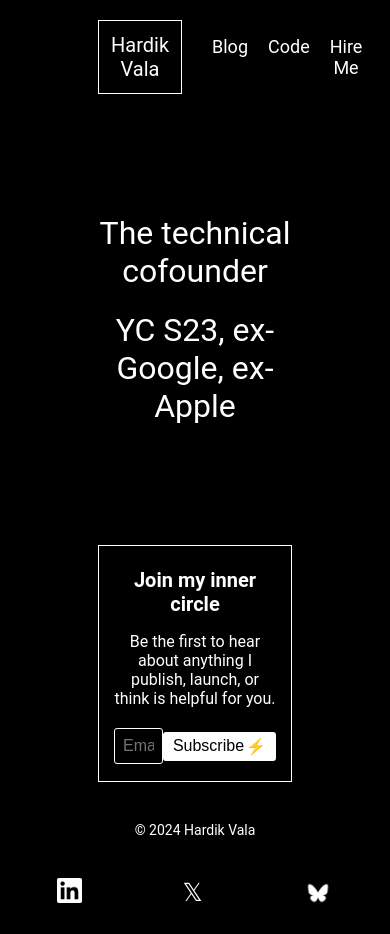
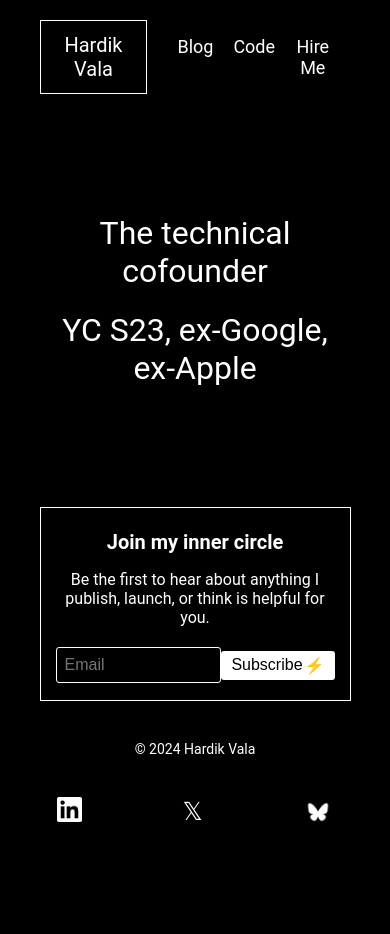
Before and after one commit to hardik-vala/hardik-vala, a Jekyll site: the page built from index.html, in a window 390 px wide. Built offline with Jekyll 4.4.1, drawn with Linux system fonts in a browser that asks for light colours; after the commit the page ends 900 px from its top, so only the background shows below that.

Commit message:
Fix mobile view margins around body.

```diff
--- a/_sass/main.scss
+++ b/_sass/main.scss
@@ -13,6 +13,10 @@ body {
 .body-container {
   justify-content: left;
   width: 60%;
+
+  @media screen and (max-width: 600px) {
+    width: 90%;
+  }
 }
 
 a {
```
